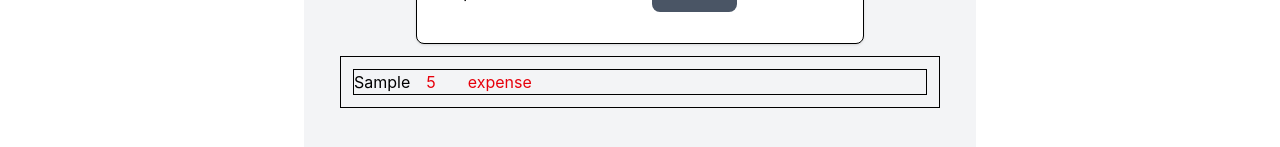
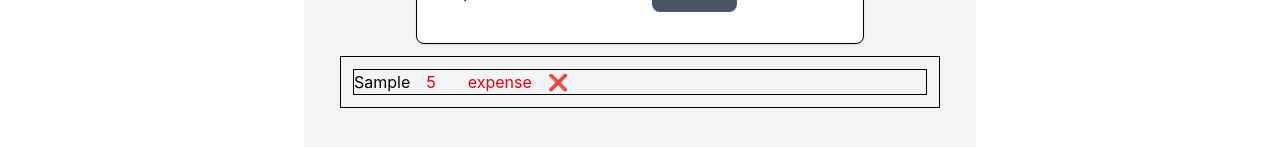
Before and after one commit to nati-sebhat/React-Expense-Tracker-Web, a React (Vite) app: page / in a window 1280 px wide. Both pictures are taken after typing "Sample", "5" into the empty fields and a click on the button "Submit". Shown: the part 313-460 px from the top of the page. Built offline with nearby package versions, Linux system fonts and the light colour scheme.

Commit message:
added a delete button to the expenses

```diff
--- a/src/App.jsx
+++ b/src/App.jsx
@@ -16,6 +16,11 @@ function App() {
     setTransactions([...transactions, transactionWithId]);
     console.log(transactions);
   }
+
+  function handleDeleteTransaction(id){
+    setTransactions(transactions.filter((transaction) => transaction.id !== id));
+  }
+
   return (
     <>
     <nav className="flex justify-between items-center   bg-gray-800 px-6 py-4 text-white ">
@@ -29,7 +34,7 @@ function App() {
       <Filter/>
     </div>
     <AddTransaction onAddTransaction={handleAddTransaction}/>
-    <TransactionList transactions={transactions}/>
+    <TransactionList transactions={transactions} onDeleteTransaction={handleDeleteTransaction}  />
     </div>
     </>
   );
--- a/src/components/TransactionList.jsx
+++ b/src/components/TransactionList.jsx
@@ -1,13 +1,24 @@
-function TransactionList({transactions}){
+function TransactionList({transactions, onDeleteTransaction}){
     return(
 
         <ul className="border border-lg m-3 p-3">
            {transactions.map((transaction) => (
             <li key={transaction.id} className = "flex gap-4 border border-lg" >
-      <span>{transaction.description}</span>
+      <span>{transaction.description}
+
+      </span>
       <span className = {`${transaction.type === "income" ? "text-green-600" : "text-red-600"}`}>{transaction.amount}</span>
       <span>{transaction.category}</span>
       <span className = {`${transaction.type === "income" ? "text-green-600" : "text-red-600"}`}>{transaction.type}</span>
+      <button onClick={() =>  {
+        const confirmed = window.confirm("Are you sure you want to delete?");
+        if(confirmed){
+onDeleteTransaction(transaction.id)}
+      }}
+
+        >
+            ❌
+            </button>
     </li>
 
     ))}
```
